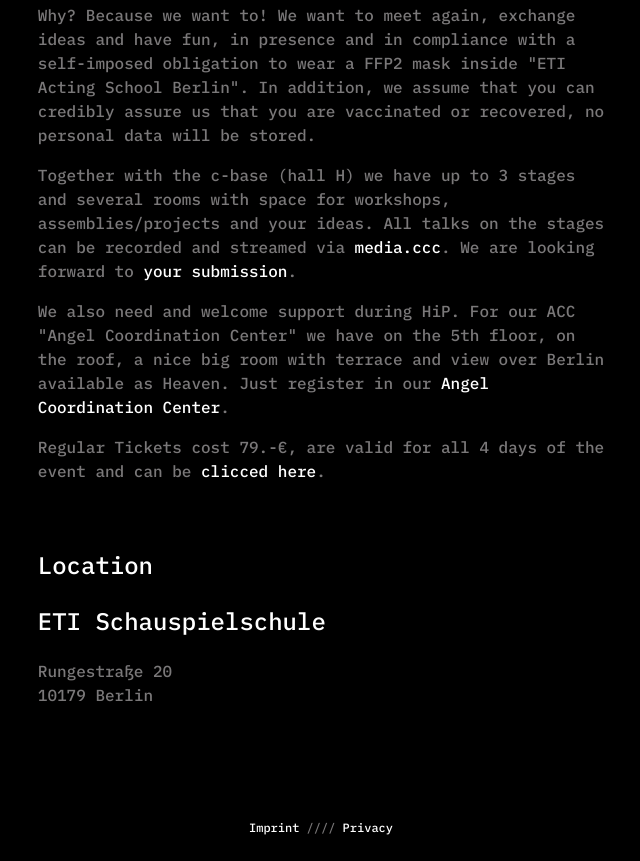
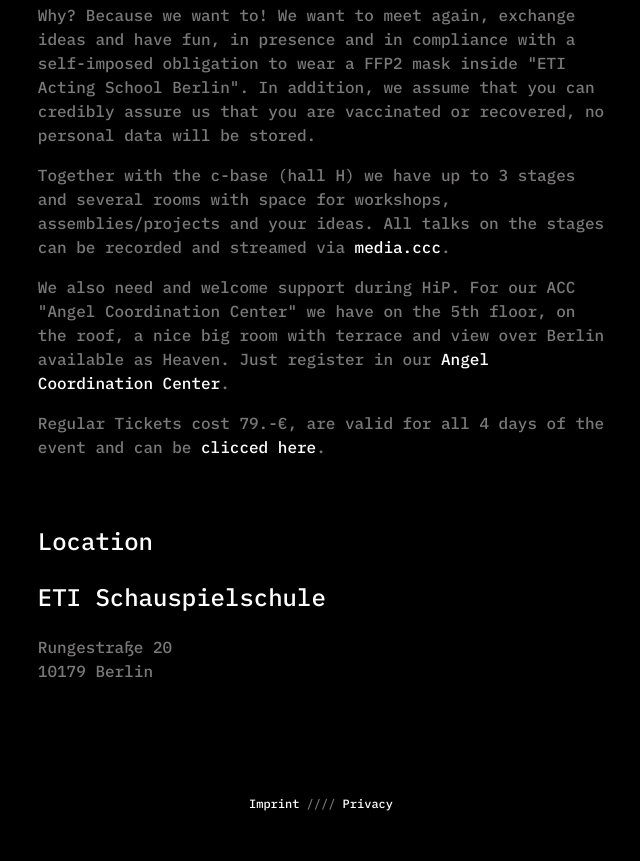
Before and after one commit to Hacking-in-Parallel-Berlin-22/HiP-22-Website, an Astro site: page / in a window 1280 px wide. Shown: the part 895-1756 px from the top of the page, without its empty margins (319-959 px from the left). After the commit the page ends 1732 px from the top, so only its background shows below. Built offline with nearby package versions, Linux system fonts and the light colour scheme; Astro itself is replaced by a stand-in of ours.

Commit message:
Remove CfP from Index

```diff
--- a/src/pages/index.astro
+++ b/src/pages/index.astro
@@ -47,10 +47,6 @@ import Layout from '../layouts/Layout.astro'
 					rooms with space for workshops, assemblies/projects and your ideas.
 					All talks on the stages can be recorded and streamed via <a
 						href='https://media.ccc.de'>media.ccc</a
-					>. We are looking forward to <a
-						href='https://pretalx.c3voc.de/hip-berlin-2022/cfp'
-						rel='nofollower noreferrer'
-						target='_blank'>your submission</a
 					>.
 				</p>
 				<p>
```
